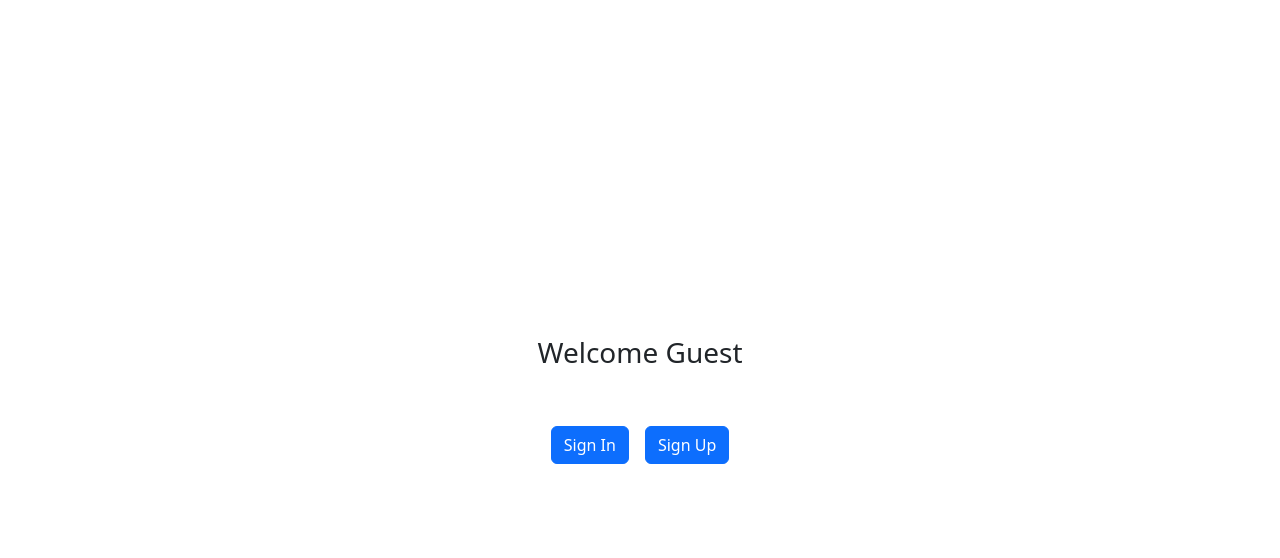
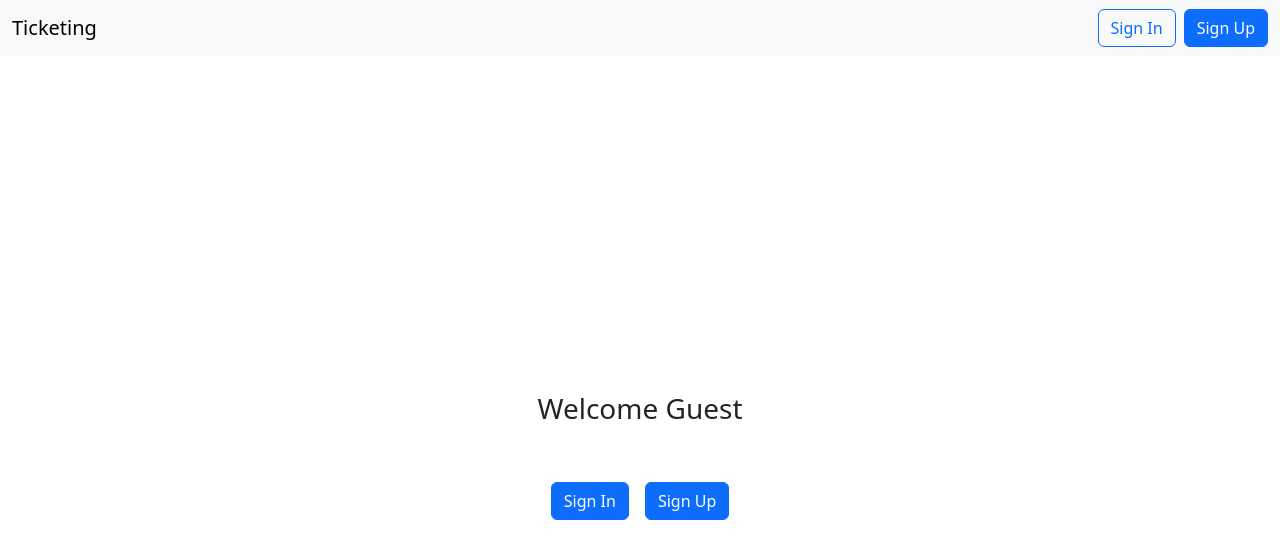
Before and after one commit to MuhdHanish/microservice_tutorials, a Next.js app in the folder intermediate_project/client/: page / in a window 1280 px wide. Shown: the top 558 px of the page. Built offline with nearby package versions, Linux system fonts and the light colour scheme; no server answers.

Commit message:
feat: compelted nav and passing user to nav

```diff
--- /dev/null
+++ b/intermediate_project/client/components/navbar.jsx
@@ -0,0 +1,44 @@
+import Link from "next/link";
+import { useRequest } from "../hooks";
+
+export const Navbar = ({ user }) => {
+    const { loading, makeRequest } = useRequest(
+        "/api/auth/signout",
+        "post",
+    );
+    const onSignOut = async () => {
+        await makeRequest(() => {
+            window.location.href = "/";
+        });
+    }
+  return (
+      <nav className="navbar navbar-expand-lg navbar-light bg-light">
+          <div className="container-fluid">
+              <Link href="/" className="navbar-brand">
+                  Ticketing
+              </Link>
+              <div className="d-flex">
+                  {user ? (
+                      <button
+                          disabled={loading}
+                          type="button"
+                          className="btn btn-outline-danger"
+                          onClick={onSignOut}
+                      >
+                          Sign Out
+                      </button>
+                  ) : (
+                      <>
+                          <Link href="/auth/signin" className="btn btn-outline-primary me-2">
+                              Sign In
+                          </Link>
+                          <Link href="/auth/signup" className="btn btn-primary">
+                              Sign Up
+                          </Link>
+                      </>
+                  )}
+              </div>
+          </div>
+      </nav>
+  )
+}
--- a/intermediate_project/client/pages/_app.jsx
+++ b/intermediate_project/client/pages/_app.jsx
@@ -1,5 +1,28 @@
 import "bootstrap/dist/css/bootstrap.css";
+import { Navbar } from "../components/navbar";
+import { axiosInstace } from "../lib/api/config";
 
-export default ({ Component, pageProps }) => {
-    return <Component {...pageProps} />;
+export default function App({ Component, pageProps, user }) {
+    return (
+        <div>
+            <Navbar user={user} />
+            <Component {...pageProps} />
+        </div>
+    );
 }
+
+App.getInitialProps = async (context) => {
+    try {
+        const { data } = await axiosInstace(context.ctx).get("/api/auth/currentuser");
+        let pageProps = {};
+        if (context.Component.getInitialProps) {
+            pageProps = await context.Component.getInitialProps(context.ctx);
+        }
+        return {
+            pageProps,
+            user: data.user || null,
+        };
+    } catch (error) {
+        return { pageProps: {}, user: null };
+    }
+};
```
